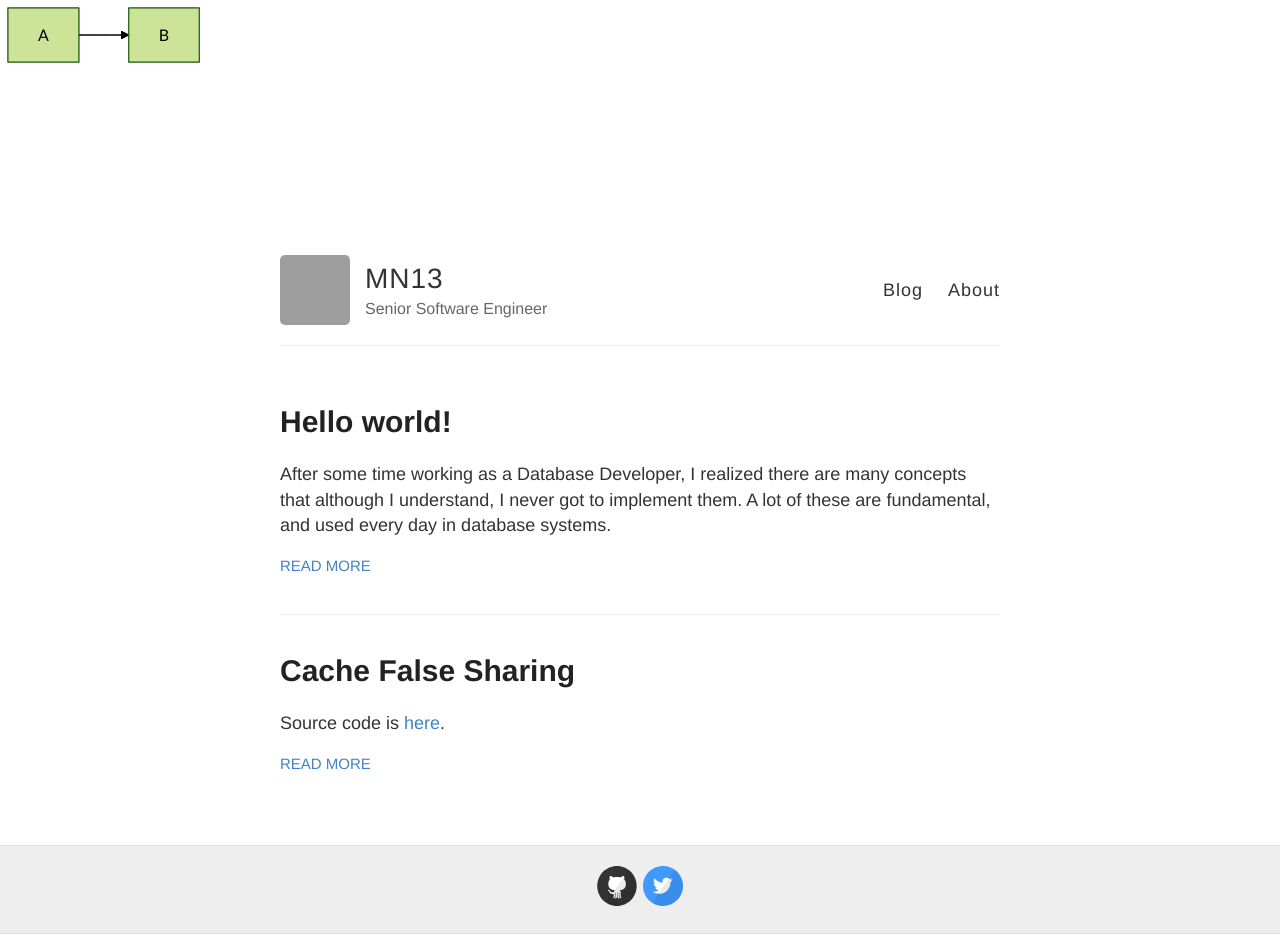
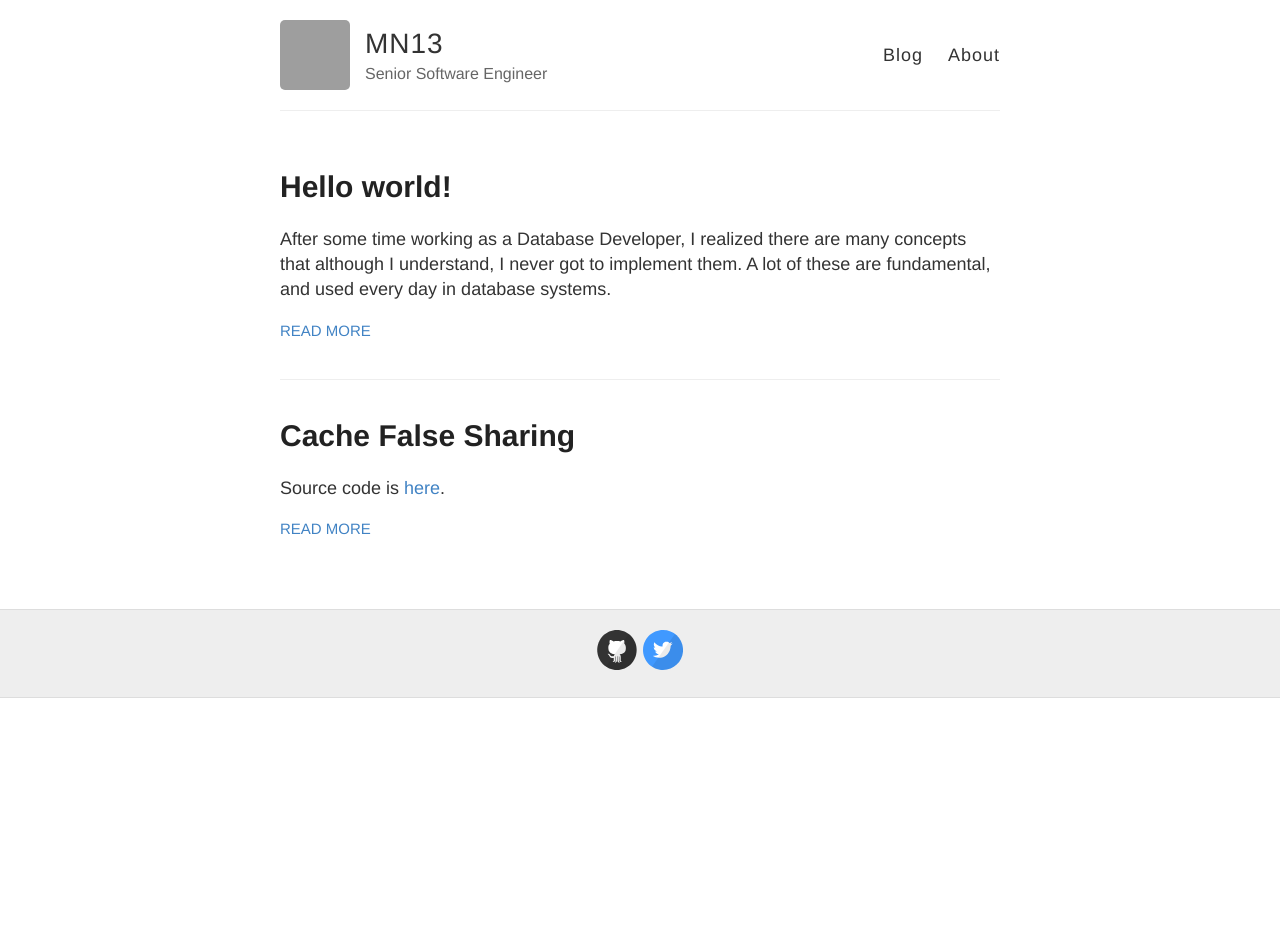
Before and after one commit to Manerone/manerone.github.io, a Jekyll site: the page built from index.html, in a window 1280 px wide. Built offline with Jekyll 4.4.1, drawn with Linux system fonts in a browser that asks for light colours; after the commit the page ends 900 px from its top, so only the background shows below that; grey boxes are pictures that could not be loaded.

Commit message:
Revert "trying to make mermaid work"
This reverts commit 068d7ecd6169d2be9aeb58baa8cc93ea2c009fff.

```diff
--- a/_layouts/default.html
+++ b/_layouts/default.html
@@ -13,16 +13,9 @@
     <link rel="alternate" type="application/rss+xml" title="{{ site.name }} - {{ site.description }}" href="{{ site.baseurl }}/feed.xml" />
 
     <!-- Created with Jekyll Now - http://github.com/barryclark/jekyll-now -->
-    <script src="https://cdnjs.cloudflare.com/ajax/libs/mermaid/8.0.0/mermaid.min.js"></script>
   </head>
 
   <body>
-    <pre><code class="language-mermaid">graph LR
-      A--&gt;B
-      </code></pre>
-      <div class="mermaid">graph LR
-        A--&gt;B
-        </div>
     <div class="wrapper-masthead">
       <div class="container">
         <header class="masthead clearfix">
@@ -55,16 +48,4 @@
 
     {% include analytics.html %}
   </body>
-  <script>
-    var config = {
-        startOnLoad:true,
-        theme: 'forest',
-        flowchart:{
-                useMaxWidth:false,
-                htmlLabels:true
-            }
-    };
-    mermaid.initialize(config);
-    window.mermaid.init(undefined, document.querySelectorAll('.language-mermaid'));
-    </script>
 </html>
```
